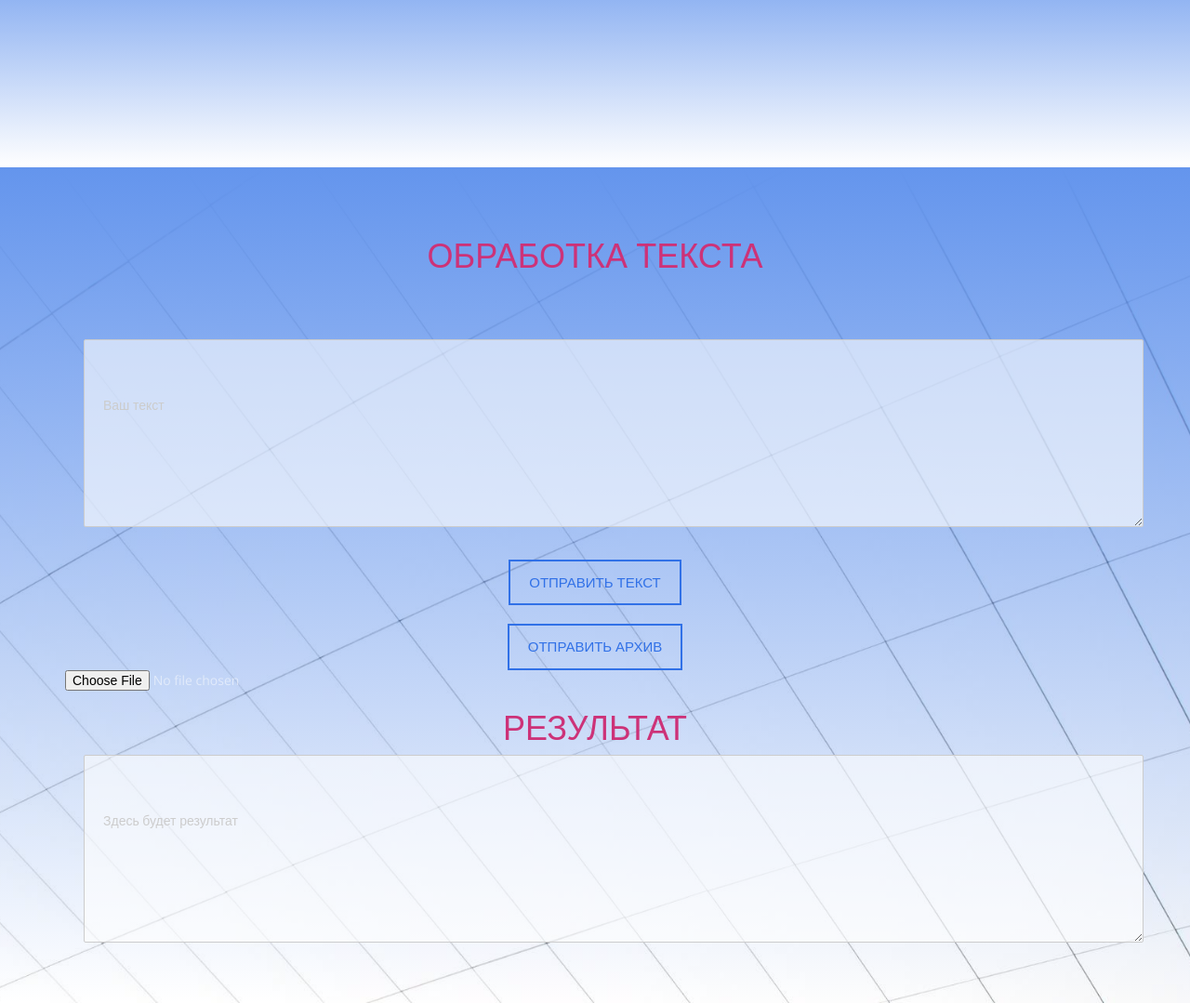
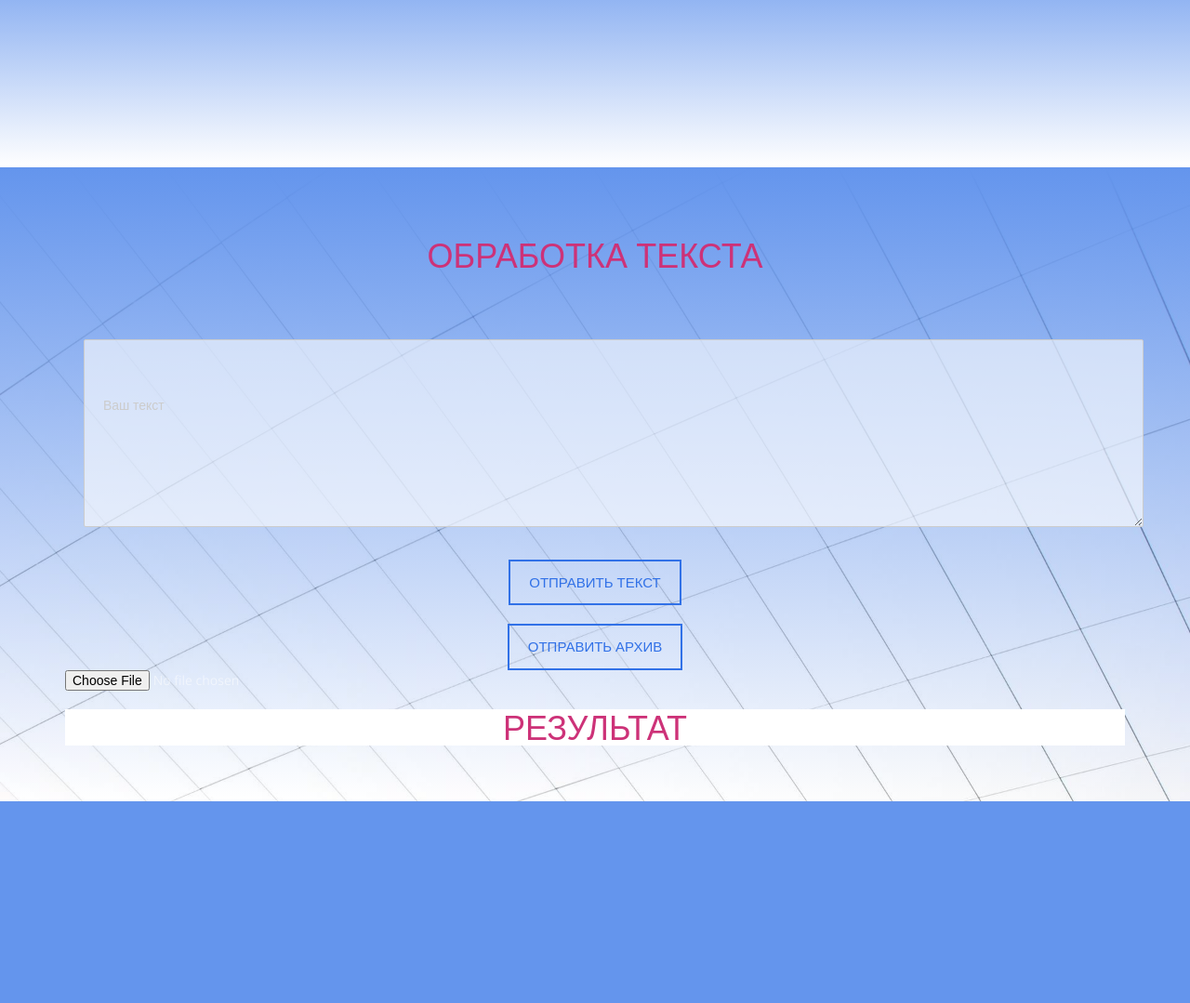
Before and after one commit to uliana-sentsova/NER, a Flask app: page / in a window 1280 px wide. Shown: the part 1503-2582 px from the top of the page at 93% size. After the commit the page ends 2365 px from the top, so only its background shows below. Run offline with Flask 2, Linux system fonts and the light colour scheme; parts of the project's set-up code (start-up, migrations or seed data) failed here and were passed over; some libraries are stand-ins or nearby versions.

Commit message:
result section improved

```diff
--- a/templates/index.html
+++ b/templates/index.html
@@ -116,12 +116,9 @@
           <input type="file" name="my_file" id="my-file" placeholder="sfv">
           </div>
 
+<div id="result" class="text-center">
+
           <h1>Результат</h1>
-
-        <form>
-          <div class="form-group">
-          <textarea name="message" id="message" class="form-control" rows="4" placeholder="Здесь будет результат" required></textarea>
-            <p class="help-block text-danger"></p>
           </div>
           <div id="result"></div>
 
```
